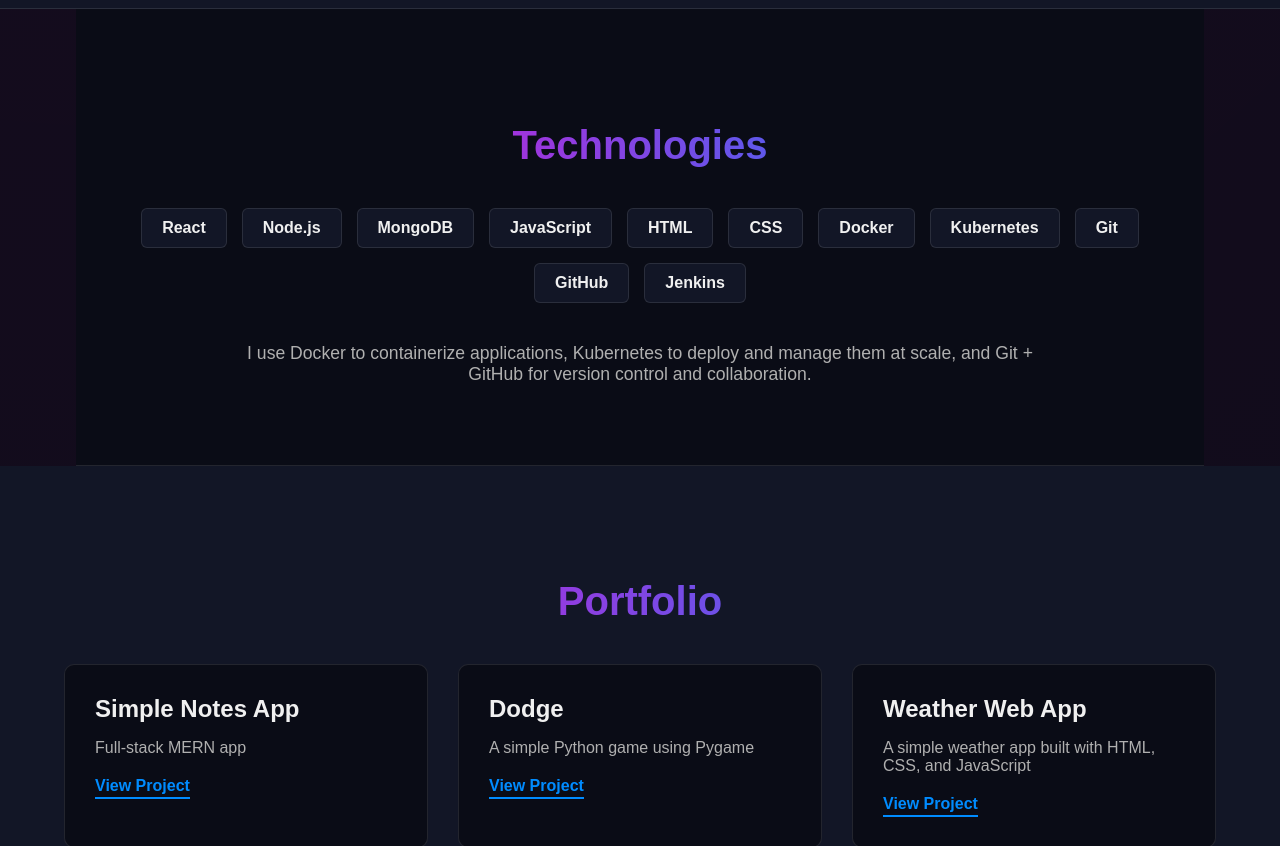
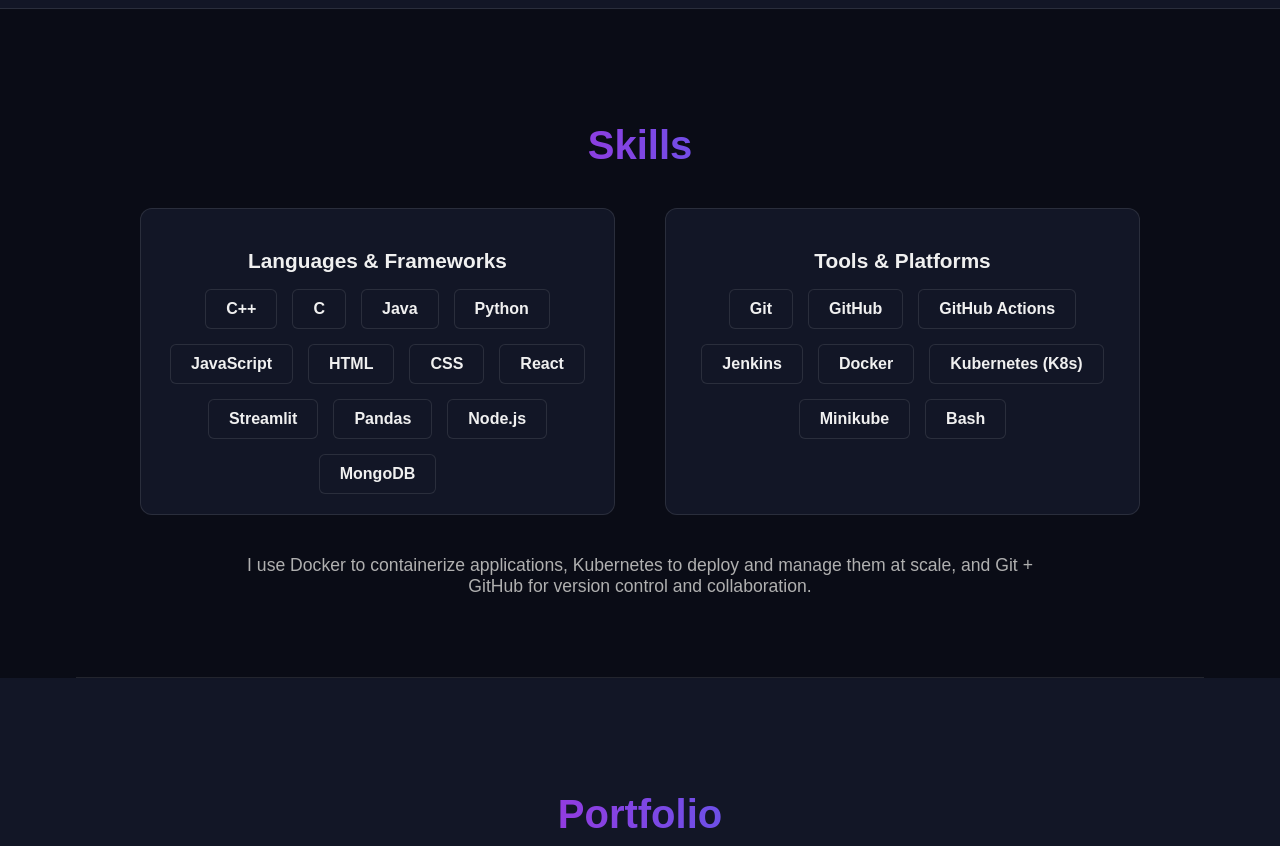
Before and after one commit to sultanyaso/my-portfolio, a React (Create React App) app: page / in a window 1280 px wide. Shown: the part 1460-2306 px from the top of the page. Built offline with nearby package versions, Linux system fonts and the light colour scheme.

Commit message:
Update files

```diff
--- a/src/Skills.css
+++ b/src/Skills.css
@@ -1,5 +1,4 @@
-/* /src/components/Skills.css */
-
+/* Existing styles remain */
 .skills-container {
     padding: 80px 5%;
     text-align: center;
@@ -7,33 +6,6 @@
     margin: 0 auto;
     background-color: var(--color-dark-primary);
     border-bottom: var(--border-subtle);
-}
-
-.skills-list {
-    list-style: none;
-    padding: 0;
-    display: flex;
-    flex-wrap: wrap;
-    justify-content: center;
-    gap: 15px;
-    margin-bottom: 40px;
-}
-
-.skill-item {
-    /* Use a dark card background */
-    background: var(--color-dark-secondary);
-    color: var(--color-text-light);
-    padding: 10px 20px;
-    border-radius: 6px;
-    font-weight: 600;
-    transition: transform 0.2s, box-shadow 0.3s;
-    border: var(--border-subtle);
-}
-
-.skill-item:hover {
-    transform: translateY(-3px);
-    /* Subtle hover effect with the gradient glow */
-    box-shadow: 0 0 5px var(--gradient-start), 0 0 5px var(--gradient-end);
 }
 
 .skills-description {
@@ -44,9 +16,39 @@
     margin: 0 auto;
 }
 
-/* /src/components/Skills.css */
+/* Add container for sections */
+.skills-sections {
+    display: flex;
+    justify-content: center;
+    flex-wrap: wrap;
+    gap: 50px; /* space between Languages and Tools section */
+    margin-bottom: 40px;
+}
 
-/* ... (previous code) ... */
+.skills-section {
+    flex: 1 1 250px; /* responsive width */
+    background-color: var(--color-dark-secondary);
+    padding: 20px;
+    border-radius: 12px;
+    border: var(--border-subtle);
+}
+
+.skills-section h3 {
+    margin-bottom: 15px;
+    color: var(--color-text-light);
+    font-size: 1.3rem;
+}
+
+/* Keep your existing skill-item styles */
+.skills-list {
+    list-style: none;
+    padding: 0;
+    display: flex;
+    flex-wrap: wrap;
+    justify-content: center;
+    gap: 15px;
+    margin-bottom: 0;
+}
 
 .skill-item {
     background: var(--color-dark-secondary);
@@ -56,11 +58,10 @@
     font-weight: 600;
     transition: transform 0.2s, box-shadow 0.3s;
     border: var(--border-subtle);
-    cursor: default; /* Indicate they aren't clickable links */
+    cursor: default;
 }
 
 .skill-item:hover {
-    transform: translateY(-4px); /* Noticeable lift */
-    /* Apply a distinct glow */
+    transform: translateY(-4px);
     box-shadow: 0 0 8px var(--gradient-start), 0 0 15px var(--gradient-end);
 }
--- a/src/components/Skills.js
+++ b/src/components/Skills.js
@@ -1,31 +1,41 @@
 // /src/components/Skills.js
 import React from 'react';
-import '../Skills.css'; // Add import for new CSS
+import '../Skills.css';
+
 const Skills = () => {
-  const skills = [
-    'React',
-    'Node.js',
-    'MongoDB',
-    'JavaScript',
-    'HTML',
-    'CSS',
-    'Docker',
-    'Kubernetes',
-    'Git',
-    'GitHub',
-    'Jenkins'
-  ];
+  const languages = ['C++','C','Java','Python','JavaScript', 'HTML', 'CSS', 'React','Streamlit','Pandas', 'Node.js', 'MongoDB'];
+  const tools = ['Git', 'GitHub','GitHub Actions','Jenkins','Docker','Kubernetes (K8s)','Minikube','Bash'];
 
   return (
     <section className="skills-container" id="skills">
-      <h2>Technologies</h2>
-      <ul className="skills-list">
-        {skills.map(skill => (
-          <li key={skill} className="skill-item">
-            {skill}
-          </li>
-        ))}
-      </ul>
+      <h2>Skills</h2>
+
+      <div className="skills-sections">
+        {/* Languages Section */}
+        <div className="skills-section">
+          <h3>Languages & Frameworks</h3>
+          <ul className="skills-list">
+            {languages.map(lang => (
+              <li key={lang} className="skill-item">
+                {lang}
+              </li>
+            ))}
+          </ul>
+        </div>
+
+        {/* Tools Section */}
+        <div className="skills-section">
+          <h3>Tools & Platforms</h3>
+          <ul className="skills-list">
+            {tools.map(tool => (
+              <li key={tool} className="skill-item">
+                {tool}
+              </li>
+            ))}
+          </ul>
+        </div>
+      </div>
+
       <p className="skills-description">
         I use Docker to containerize applications, Kubernetes to deploy and manage them at scale, and Git + GitHub for version control and collaboration.
       </p>
--- a/src/index.css
+++ b/src/index.css
@@ -62,9 +62,9 @@
     color: var(--color-text-light);
     min-height: 100vh;
 
-    /* Create the subtle moving gradient */
+    /* Create the subtle moving gradient
     background-image: radial-gradient(circle at 10% 10%, rgba(255, 0, 200, 0.05) 0%, transparent 40%),
                       radial-gradient(circle at 90% 90%, rgba(0, 140, 255, 0.05) 0%, transparent 40%);
-    background-size: 400% 400%; /* Make the gradient large */
+    background-size: 400% 400%; /* Make the gradient large
     animation: backgroundPan 60s ease infinite alternate; /* Slow movement */
 }
```
